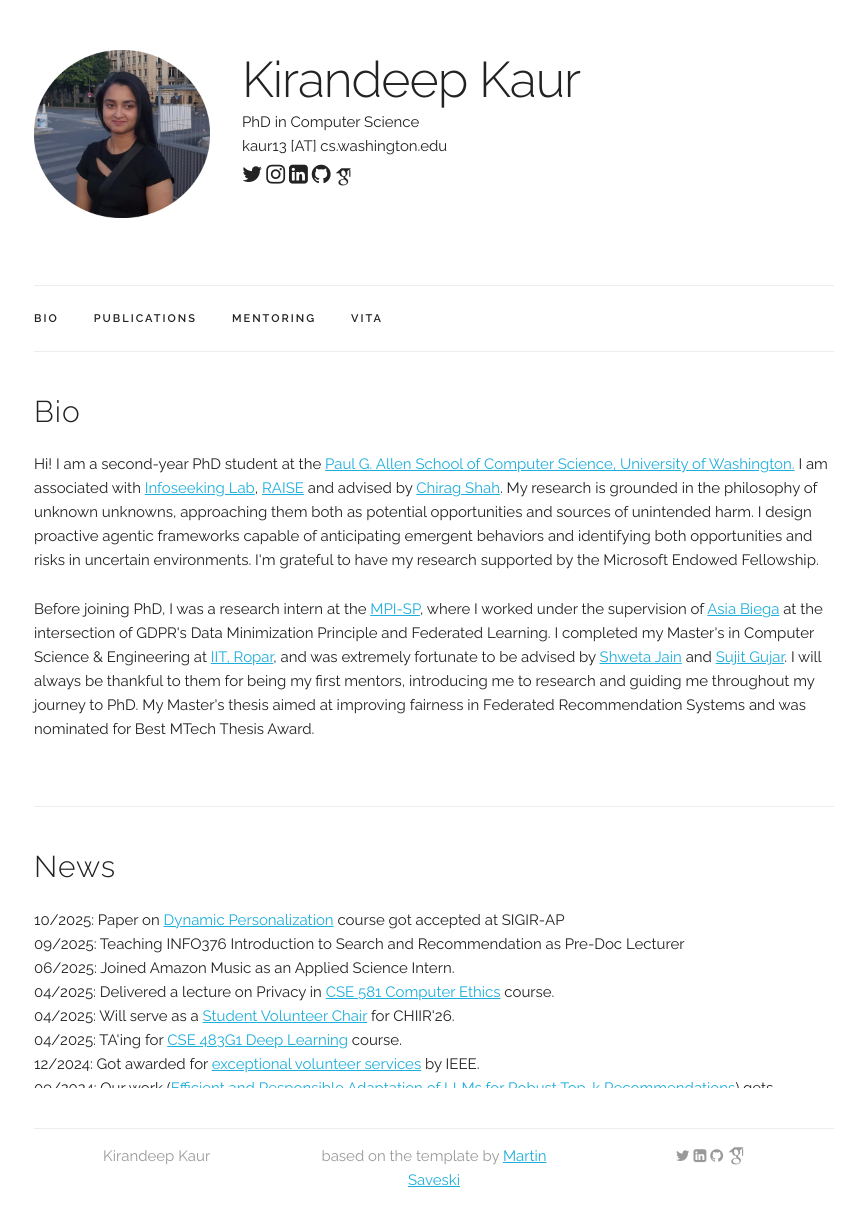
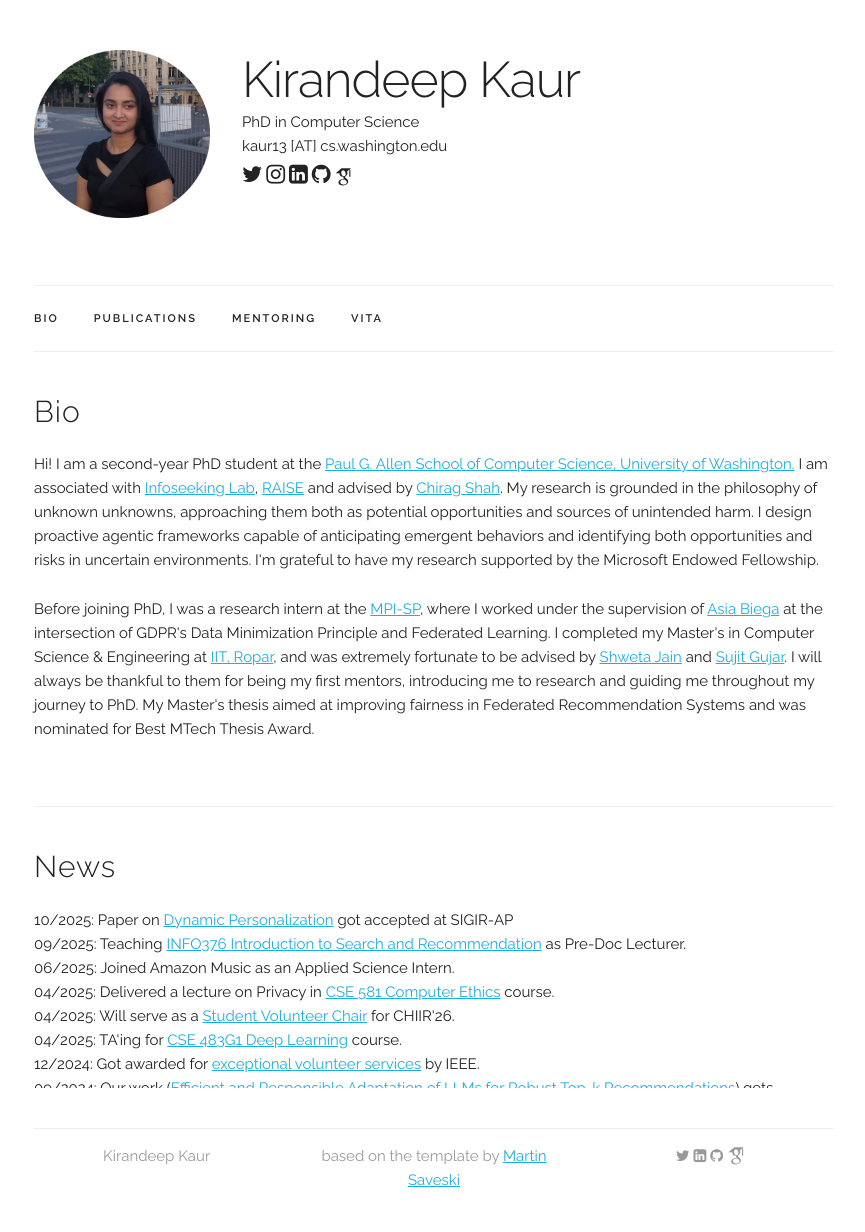
Before and after one commit to i-kiran/i-kiran.github.io, a Jekyll site: the page built from index.html, in a window 1280 px wide. Shown: the whole page, without its empty margins (206-1071 px from the left). Built offline with Jekyll 4.4.1, drawn with Linux system fonts in a browser that asks for light colours; some web fonts are replaced.

Commit message:
Update news.yaml

```diff
--- a/_data/news.yaml
+++ b/_data/news.yaml
@@ -1,8 +1,8 @@
 news:
-  - title: "Paper on  <a href=\"https://arxiv.org/pdf/2510.03984\">Dynamic Personalization</a> course got accepted at SIGIR-AP"
+  - title: "Paper on  <a href=\"https://arxiv.org/pdf/2510.03984\">Dynamic Personalization</a> got accepted at SIGIR-AP"
     date: "10/2025"
 
-  - title: "Teaching INFO376 Introduction to Search and Recommendation as Pre-Doc Lecturer"
+  - title: "Teaching <a href=\"https://ischool.uw.edu/people/faculty/profile/kaur13\">INFO376 Introduction to Search and Recommendation</a> as Pre-Doc Lecturer."
     date: "09/2025"
 
   - title: "Joined Amazon Music as an Applied Science Intern."
```
